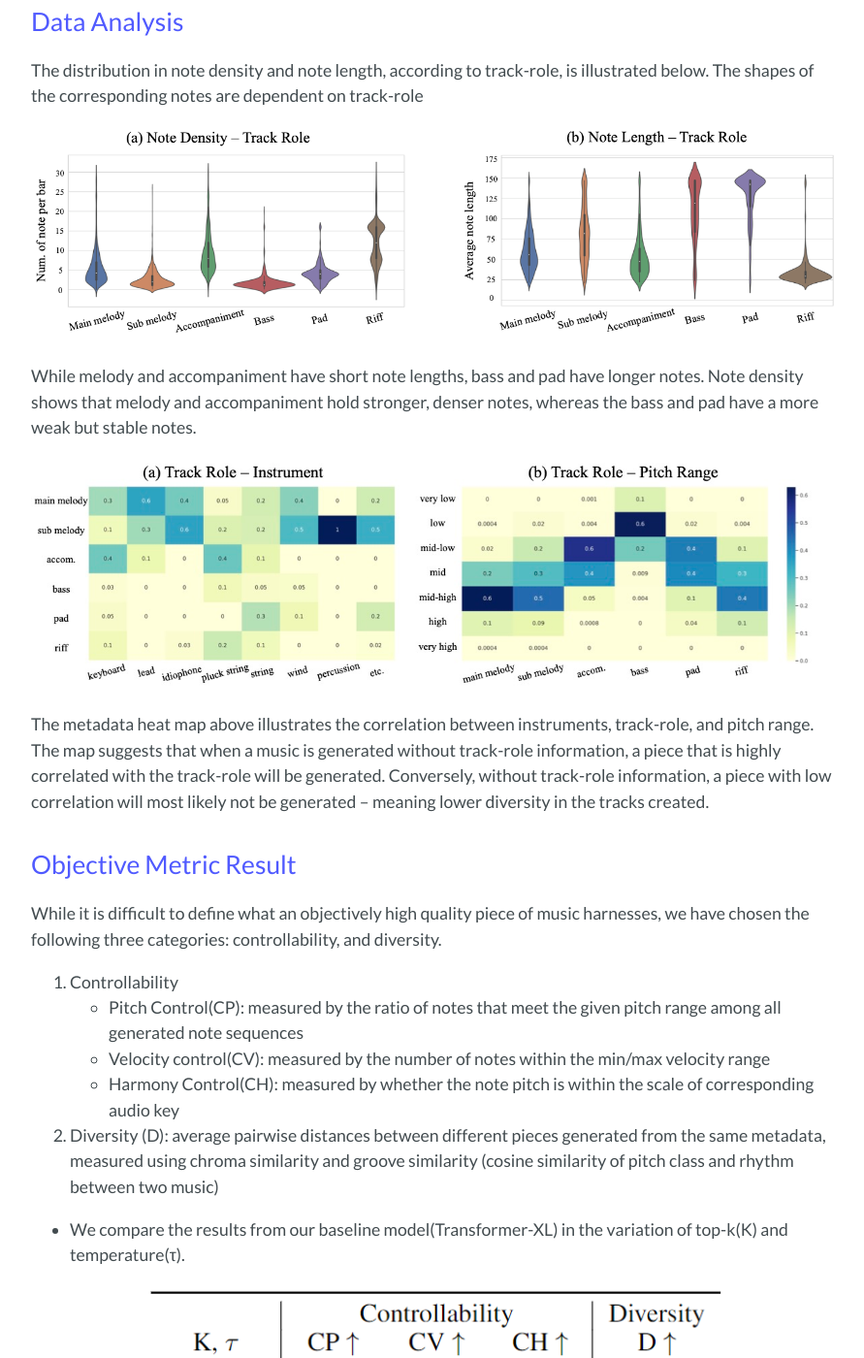
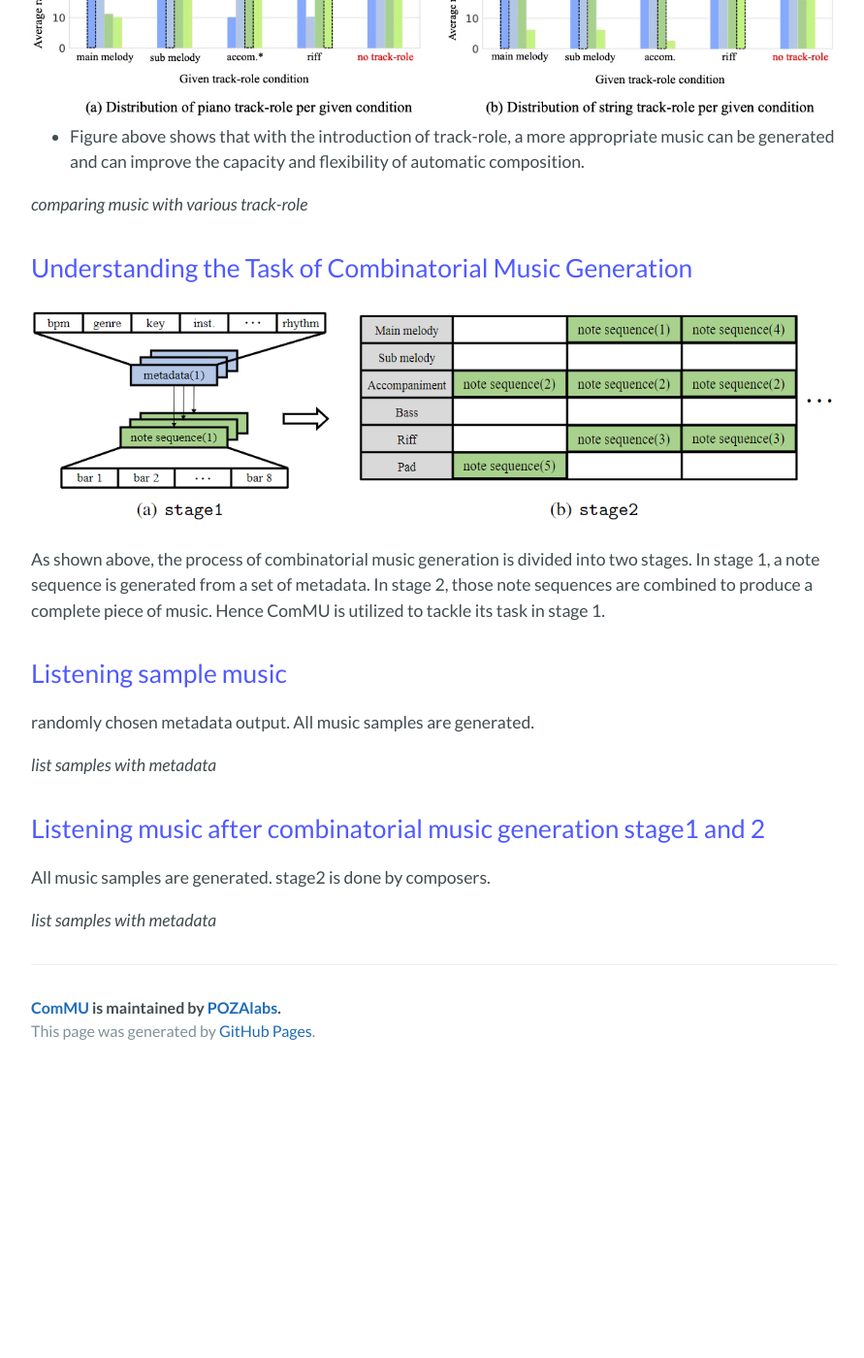
Before and after one commit to POZAlabs/ComMU, a Jekyll site: the page built from index.md, in a window 1280 px wide and 1400 px high, scrolled down 3196 px. Shown: the whole window at 97% size, without its empty margins (192-1083 px from the left). Built offline with Jekyll 4.4.1, drawn with Linux system fonts in a browser that asks for light colours; our own code applies the rules of GitHub Pages for plain Markdown files; after the commit the page ends 4303 px from its top, so only the background shows below that; some of the changed text lies outside the part shown.

Commit message:
update all assets

```diff
--- a/index.md
+++ b/index.md
@@ -23,60 +23,9 @@ ComMU is a dataset for combinatorial music generation, a branch of conditional m
 
 
 
-
-## What is different from other Musical metadata?
-
-Unlike any other previous MIDI datasets -- LakhMIDI, MAESTRO, EMOPIA, etc. -- ComMU is the only dataset yet to provide and connect 12 different metadata and introduce track-role as one of its conditions.
-
-<div align="center">
-  <img src="./assets/img/table_1.png" width=800x>
-</div>
-
-Above is a comparison of ComMU to different MIDI datasets with various metadata. Because genre, instrument information, track-role information, and chord progression are metadata that must be tagged by human beings, the table compares ComMU to other MIDI datasets on those four types of metadata.
-
-
-
-
 ## Example of the Dataset
 
- - Representation of a ComMU sample is as follows:
-    - X = {x<sup>M</sup><sub>1</sub> , .., x<sup>M</sup><sub>11</sub> , x<sup>S</sup><sub>12</sub> , .., x<sup>S</sup><sub>n</sub> }
-      - M = 11 metadata excluding chord progression
-      - S = note sequence
-
-
-
-
-_sample clips go here_
-
-
-
-
-
-
-
-## Understanding the Task of Combinatorial Music Generation
-
-<div align="center">
-  <img src="./assets/img/figure_1.png" width=1000x>
-</div>
-
-As shown above, the process of combinatorial music generation is divided into two stages. In stage 1, a note sequence is generated from a set of metadata. In stage 2, those note sequences are combined to produce a complete piece of music. Hence ComMU is utilized to tackle its task in stage 1.
-
-<div align="center">
-  <img src="./assets/img/figure_5.png" width=1000x>
-</div>
-
-Shown above is the architecture for combinatorial music generation task. At inference phase, the Transformer-XL model is trained autoregressively with 11 metadata as conditions to create note sequences. During this case, _we forcefully insert chord tokens -- the teacher forcing method to help explicitly input chord progression as a condition._
-
-
-
-
- - Autoregressive Model:
-    - P(x<sub>t+1</sub> | x<sub>1:t</sub>), t ≥ 11
-
- - After training, we generate diverse note sequences with specific metadata and chord progression as follows:
-    - P (x<sup>S</sup> | x<sup>M</sup><sub>1:11</sub>, C )
+_2 sample clips go here_
 
 
 
@@ -99,26 +48,9 @@ While melody and accompaniment have short note lengths, bass and pad have longer
 The metadata heat map above illustrates the correlation between instruments, track-role, and pitch range. The map suggests that when a music is generated without track-role information, a piece that is highly correlated with the track-role will be generated. Conversely, without track-role information, a piece with low correlation will most likely not be generated -- meaning lower diversity in the tracks created.
 
 
+## Pipeline of data collection
 
-
-## Objective Metric Result
-
-While it is difficult to define what an objectively high quality piece of music harnesses, we have chosen the following three categories: controllability, and diversity.
-
-1. Controllability
-    - Pitch Control(CP): measured by the ratio of notes that meet the given pitch range among all generated note sequences
-    - Velocity control(CV): measured by the number of notes within the min/max velocity range
-    - Harmony Control(CH): measured by whether the note pitch is within the scale of corresponding audio key
-
-2. Diversity (D): average pairwise distances between different pieces generated from the same metadata, measured using chroma similarity and groove similarity (cosine similarity of pitch class and rhythm between two music)
-
-
-
- - We compare the results from our baseline model(Transformer-XL) in the variation of top-k(K) and temperature(τ).
-
-<div align="center">
-  <img src="./assets/img/table_3.png" width=600x>
-</div>
+figure: how to collection the data
 
 
 
@@ -129,7 +61,6 @@ While it is difficult to define what an objectively high quality piece of music
 </div>
 
  - Figure above illustrates that ComMU not only has major, minor, diminished and augmented 7th but also has extended chord qualities such as suspended 4th, major 7th, and minor 7th.
-
 
 
 
@@ -146,9 +77,15 @@ _comparing music with various track-role_
 
 
 
-## Conclusion
+## Understanding the Task of Combinatorial Music Generation
 
-With quantitative evaluation method for combinatorial music generation (fidelity, and controllability), it is clear that there are numerous strengths of ComMU. The results demonstrate that ComMU not only allows creation of quality music that are diverse and appropriate to the required conditions but also improves the capacity and flexibility of automatic composition by introducing professional metadata expression. We are in hopes that combinatorial music generation and ComMU has and will spark a variety of researches to be done.
+<div align="center">
+  <img src="./assets/img/figure_1.png" width=1000x>
+</div>
+
+As shown above, the process of combinatorial music generation is divided into two stages. In stage 1, a note sequence is generated from a set of metadata. In stage 2, those note sequences are combined to produce a complete piece of music. Hence ComMU is utilized to tackle its task in stage 1.
+
+
 
 
 ## Listening sample music
@@ -164,35 +101,3 @@ _list samples with metadata_
 All music samples are generated. stage2 is done by composers.
 
 _list samples with metadata_
-
-
-
-
-## Authors and Affiliations
-
- - Lee Hyun
-    - Pozalabs
-    - hyun@pozalabs.com
- - Taehyun Kim
-   - Pozalabs, Yonsei Univ.
-   - tayhyun@pozalabs.com
-   - kimth0101@yonsei.ac.kr
- - Hyiolim Kang
-   - Yonsei Univ.
-   - hyolimkang@yonsei.ac.kr
- - Minjoo Ki
-   - Yonsei Univ.
-   - minjoo@yonsei.ac.kr
- - Hyeonchan Hwang
-   - Pozalabs
-   - hyeonchan@pozalabs.com
- - Kwanho Park
-   - Pozalabs
-   - kwanho@pozalabs.com
- - Sharang Han
-   - Pozalabs
-   - sharang@pozalabs.com
- - Seon Joo Kim
-   - Pozalabs, Yonsei Univ.
-   - seonjoo@pozalabs.com
-   - seonjookim@yonsei.ac.kr
```
Also changed, not shown: other parts of index.md (+1 -1 lines), assets/img/fixed_logo.jpg.
